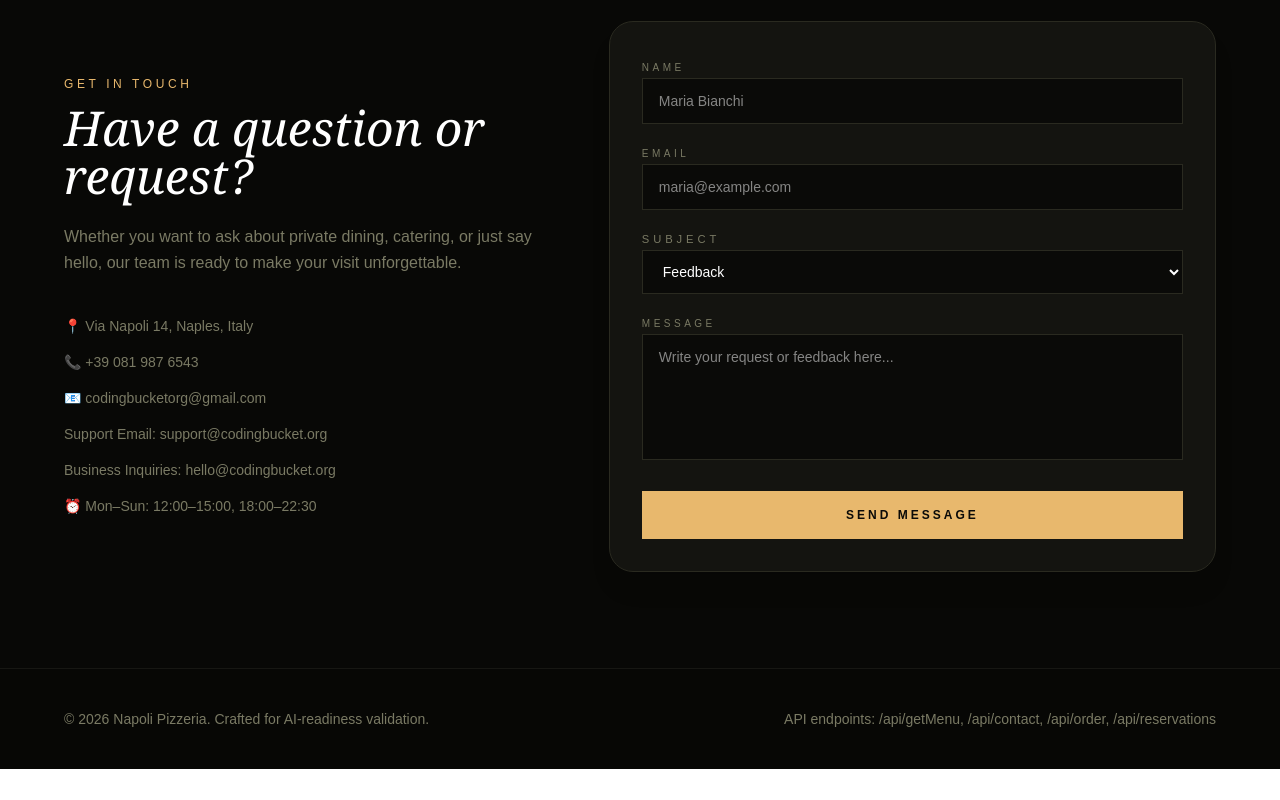
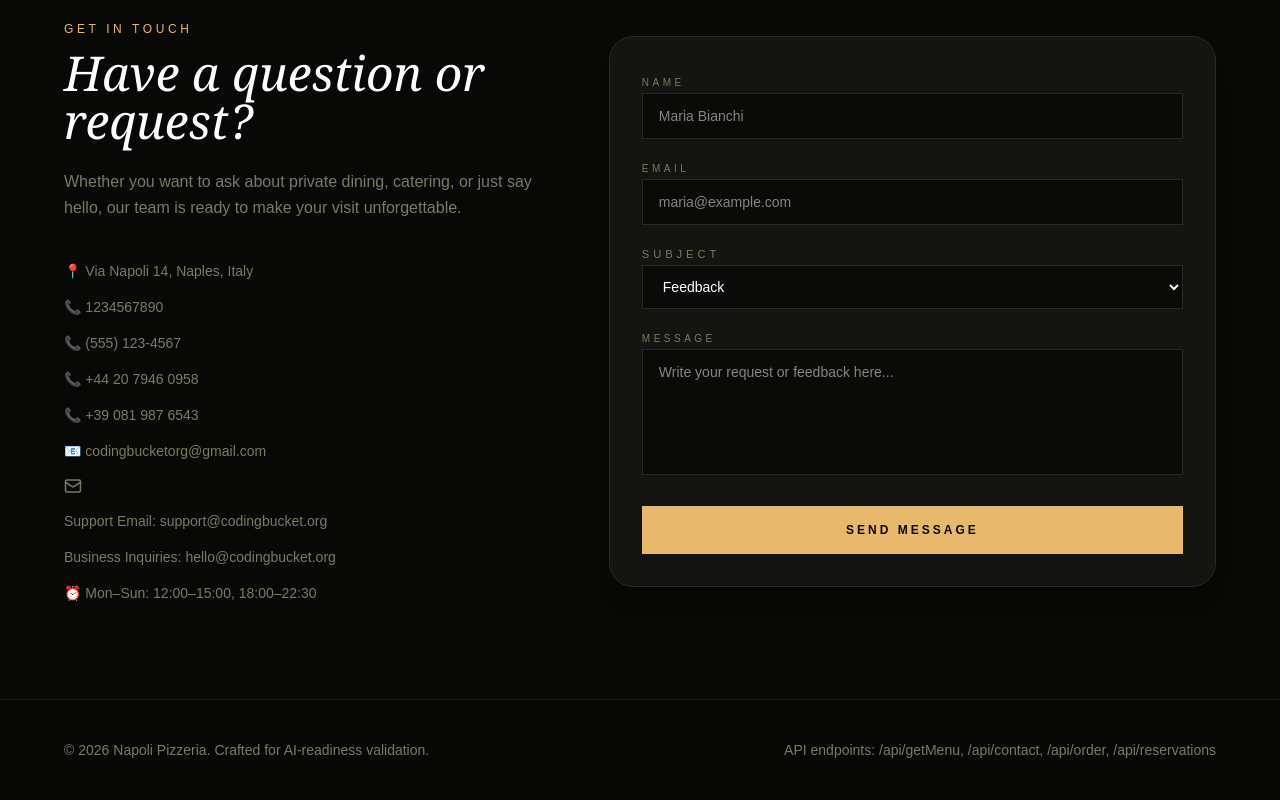
Before and after one commit to AbdullahZafar327/pizza-test-app, a Next.js app: page / in a window 1280 px wide. Shown: the part 4741-5541 px from the top of the page. Before the commit the page ends 5510 px from the top, so only its background shows below. Built offline with nearby package versions, Linux system fonts and the light colour scheme.

Commit message:
bring numbers back

```diff
--- a/src/components/ContactSection.tsx
+++ b/src/components/ContactSection.tsx
@@ -64,11 +64,14 @@ export default function ContactSection() {
 
         <div className="mt-10 space-y-4 text-sm text-[#7a7a64]">
           <p>📍 Via Napoli 14, Naples, Italy</p>
+          <p>📞 1234567890</p>
+          <p>📞 (555) 123-4567</p>
+          <p>📞 +44 20 7946 0958</p>
           <p>📞 +39 081 987 6543</p>
 
           <p>📧 codingbucketorg@gmail.com</p>
 
-         {/* <p className="flex items-center gap-2">
+         <p className="flex items-center gap-2">
           <a
             href="mailto:contact@codingbucket.org"
             title="contact@codingbucket.org"
@@ -77,7 +80,7 @@ export default function ContactSection() {
           >
             <Mail size={18} />
           </a>
-        </p> */}
+        </p>
 
           <p>
             Support Email:{" "}
```
